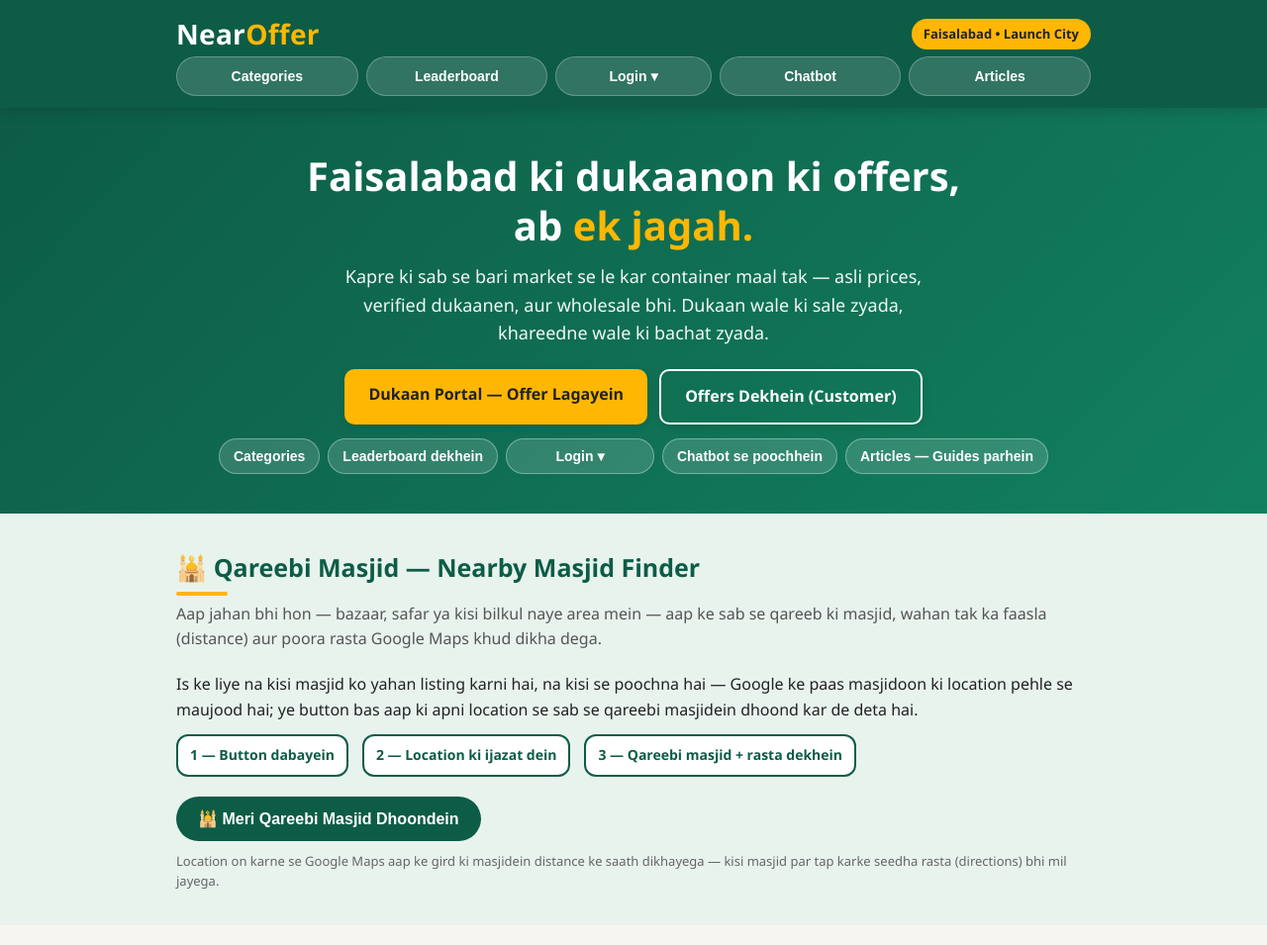
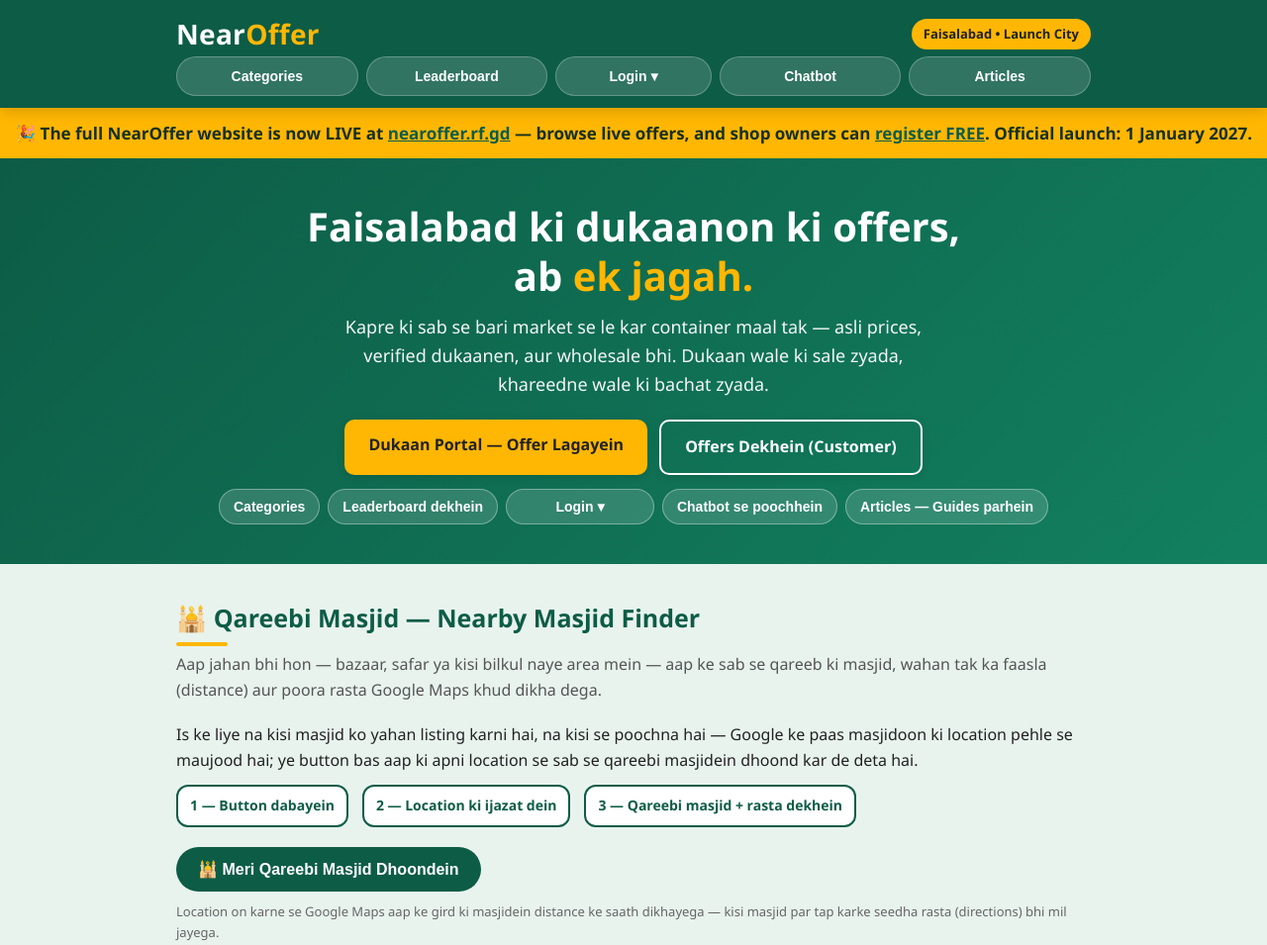
Before and after one commit to jhoonac0000/nearoffer, a plain HTML site: page index.html in a window 1280 px wide. Shown: the top 955 px of the page at 99% size. Drawn offline with Linux system fonts and the light colour scheme.

Commit message:
Add live-website banner: nearoffer.rf.gd + free shop registration link

```diff
--- a/index.html
+++ b/index.html
@@ -272,6 +272,9 @@
 
 <div id="role-bar" style="display:none;background:#fff3d6;border-bottom:1px solid #e5c07b;padding:10px 0"><div class="wrap" style="display:flex;gap:8px;flex-wrap:wrap;align-items:center;justify-content:center"><span id="role-label" style="font-weight:700"></span><button type="button" onclick="showRole('customer')" style="background:#0d5c46;color:#fff;border:0;border-radius:20px;padding:8px 14px;font-weight:700;cursor:pointer">Customer view</button><button type="button" onclick="showRole('shop')" style="background:#0d5c46;color:#fff;border:0;border-radius:20px;padding:8px 14px;font-weight:700;cursor:pointer">Dukaan view</button><button type="button" onclick="showAllRoles()" style="background:#fff;border:1px solid #0d5c46;color:#0d5c46;border-radius:20px;padding:8px 14px;font-weight:700;cursor:pointer">Sab kuch dekhein</button></div></div>
 
+<div style="background:#ffb703;color:#17301f;text-align:center;padding:12px 14px;font-weight:700;font-size:17px">
+  🎉 The full NearOffer website is now LIVE at <a href="https://nearoffer.rf.gd" style="color:#0d5c46;text-decoration:underline">nearoffer.rf.gd</a> — browse live offers, and shop owners can <a href="https://nearoffer.rf.gd/owner-register.php" style="color:#0d5c46;text-decoration:underline">register FREE</a>. Official launch: 1 January 2027.
+</div>
 <div class="hero">
   <div class="wrap">
     <h1>Faisalabad ki dukaanon ki offers,<br>ab <span>ek jagah.</span></h1>
```
